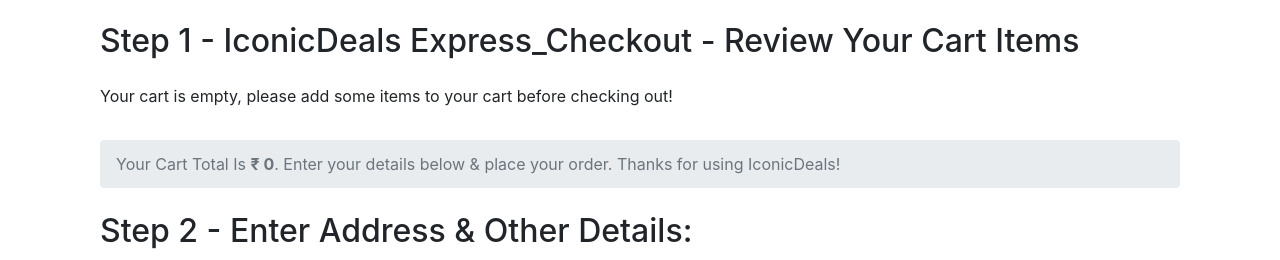
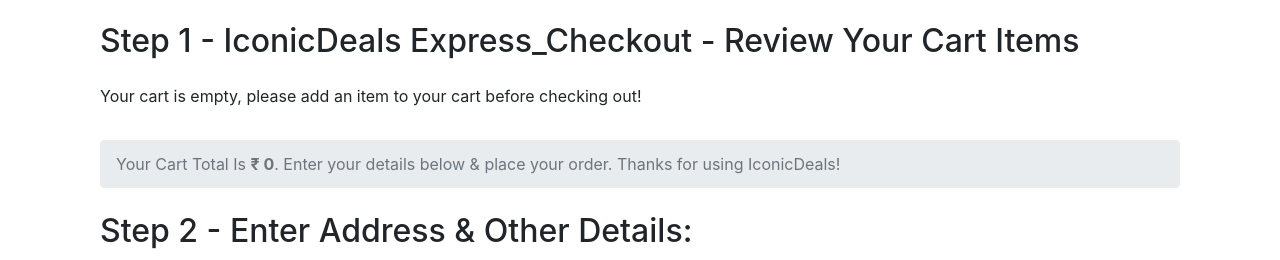
Before and after one commit to ayush-9/iconic, a Django app: page /shop/checkout/ in a window 1280 px wide. Shown: the part 257-517 px from the top of the page. Run offline with Django 3.2, Linux system fonts and the light colour scheme; some libraries are stand-ins or nearby versions.

Commit message:
first commit

```diff
--- a/IconicDeals/shop/templates/shop/checkout.html
+++ b/IconicDeals/shop/templates/shop/checkout.html
@@ -79,7 +79,7 @@ var totalPrice = 0;
 
 if ($.isEmptyObject(cart)) {
     //if object is empty
-    mystr = `<p>Your cart is empty, please add some items to your cart before checking out!</p>`
+    mystr = `<p>Your cart is empty, please add an item to your cart before checking out!</p>`
     $('#items').append(mystr);
 } else {
     for (item in cart) {
```
